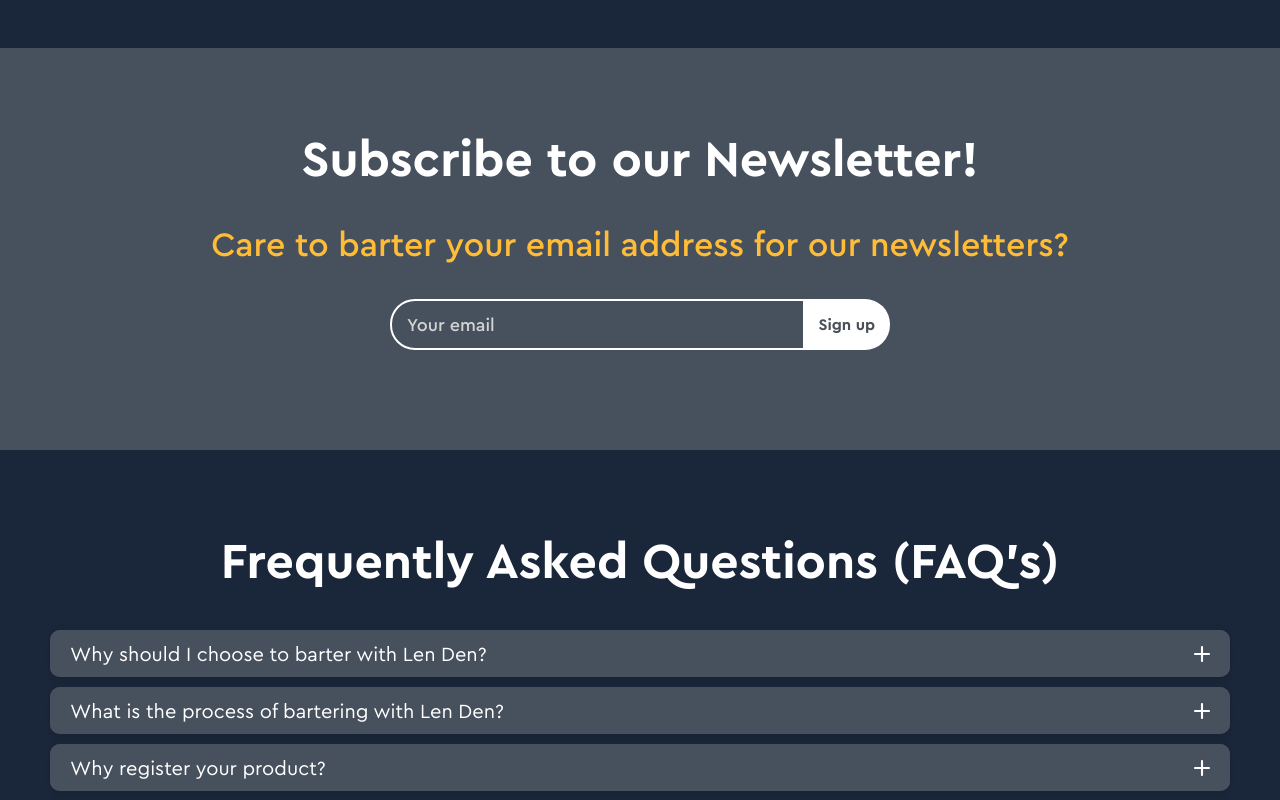
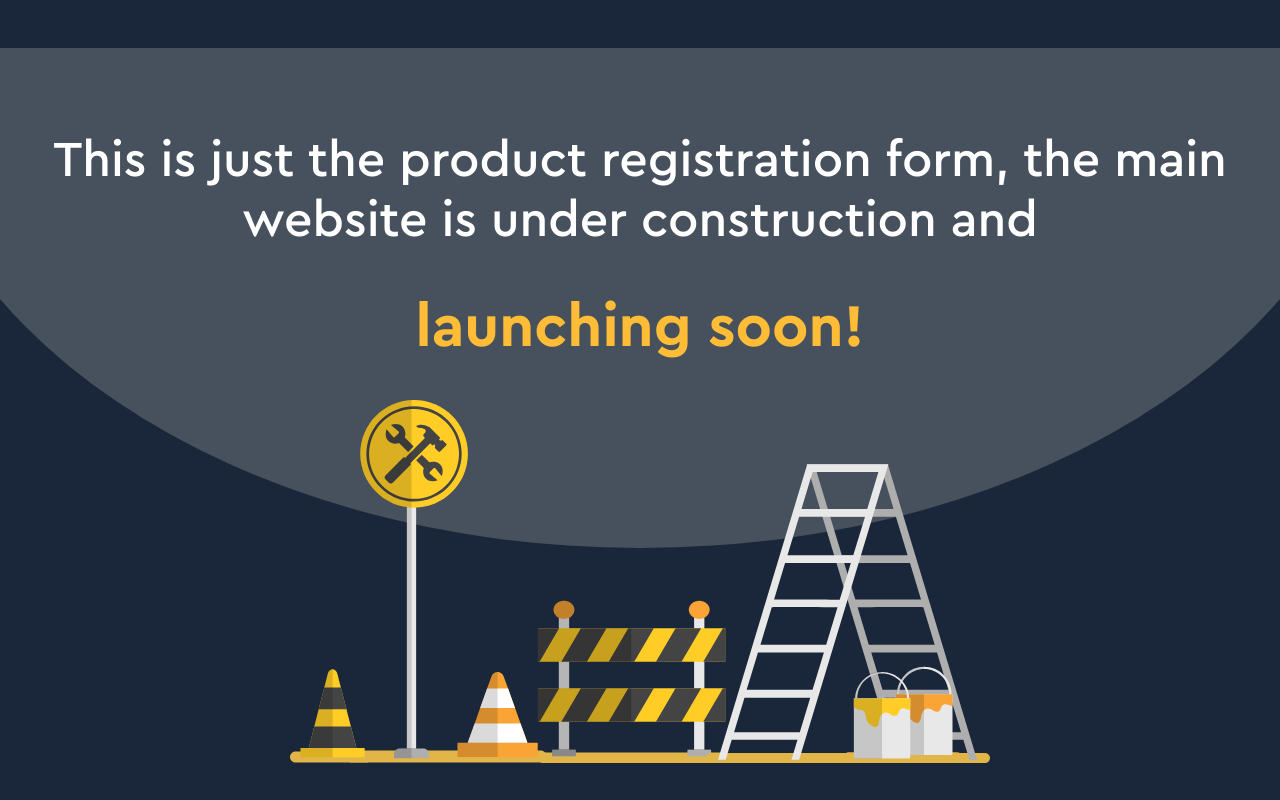
Before and after one commit to TheDemon12/lenden-coming-soon-v2, a React (Create React App) app: page / in a window 1280 px wide. Shown: the part 3040-3840 px from the top of the page. Built offline with nearby package versions, Linux system fonts and the light colour scheme.

Commit message:
home: add launchingSoon section and rearrange sections
Signed-off-by: kartik <kartikbhalla12@gmail.com>

```diff
--- a/src/components/home/index.tsx
+++ b/src/components/home/index.tsx
@@ -8,6 +8,7 @@ import Register from './register';
 import SafetyInstructions from './safetyInstructions';
 import Subscribe from './subscribe';
 import Process from './process';
+import LaunchingSoon from './launchingSoon';
 
 export interface HomeProps {}
 
@@ -19,8 +20,9 @@ const Home: React.FC<HomeProps> = () => {
 			<Process />
 			<Register />
 			<AboutUs />
+			<LaunchingSoon />
+			<Faq />
 			<Subscribe />
-			<Faq />
 		</div>
 	);
 };
--- /dev/null
+++ b/src/components/home/launchingSoon.tsx
@@ -0,0 +1,20 @@
+import * as React from 'react';
+import { ReactComponent as UnderConst } from '../../icons/under-const.svg';
+
+export interface LaunchingSoonProps {}
+
+const LaunchingSoon: React.FC<LaunchingSoonProps> = () => {
+	return (
+		<section className='launchingSoon'>
+			<div className='ellipse'></div>
+			<h2>
+				This is just the product registration form, the main website is under
+				construction and
+				<span>launching soon!</span>
+			</h2>
+			<UnderConst />
+		</section>
+	);
+};
+
+export default LaunchingSoon;
--- a/src/scss/home/_faq.scss
+++ b/src/scss/home/_faq.scss
@@ -4,6 +4,7 @@
 	color: #fff;
 	font-family: 'Cera Pro', Roboto, Droid Sans;
 	text-align: center;
+	background-color: #47505d;
 
 	h2 {
 		@extend %heading2;
@@ -14,7 +15,7 @@
 		// max-width: 90%;
 
 		.card {
-			background: #47505d;
+			background: #1a2639;
 			box-shadow: 0px -4px 4px rgba(0, 0, 0, 0.02),
 				0px 4px 5px rgba(0, 0, 0, 0.05);
 			border-radius: 10px;
@@ -23,7 +24,7 @@
 			cursor: pointer;
 
 			.card-header {
-				background: #47505d;
+				background: #1a2639;
 				border: none;
 				// font-size: 20px;
 				padding: 0;
--- a/src/scss/home/_index.scss
+++ b/src/scss/home/_index.scss
@@ -1,5 +1,5 @@
 @import './aboutUs', './banner', './faq', './register', './subscribe',
-	'./safetyInstructions', './process';
+	'./safetyInstructions', './process', './launchingSoon';
 
 .home {
 	position: relative;
--- /dev/null
+++ b/src/scss/home/_launchingSoon.scss
@@ -0,0 +1,38 @@
+.launchingSoon {
+	@include spacing(8rem);
+	position: relative;
+	font-family: 'Cera Pro', Roboto, Droid Sans;
+	text-align: center;
+	overflow-x: hidden;
+
+	h2 {
+		@extend %heading2;
+		font-weight: 500;
+
+		span {
+			display: block;
+			color: #ffbc36;
+			font-size: 6rem;
+			font-weight: 600;
+			margin: 4rem 0;
+		}
+	}
+
+	svg {
+		max-width: 70rem;
+	}
+
+	.ellipse {
+		position: absolute;
+		display: block;
+		top: 0;
+		left: -10rem;
+		right: -10rem;
+		height: 50rem;
+		background-color: #47505d;
+		border-radius: 50% / 100%;
+		border-top-left-radius: 0;
+		border-top-right-radius: 0;
+		z-index: -1;
+	}
+}
--- a/src/scss/home/_subscribe.scss
+++ b/src/scss/home/_subscribe.scss
@@ -1,7 +1,6 @@
 .subscribe {
 	@include spacing(8rem);
 
-	background-color: #47505d;
 	font-family: 'Cera Pro', Roboto, Droid Sans;
 
 	h2 {
```
Also changed, not shown: src/icons/under-const.svg (added).
